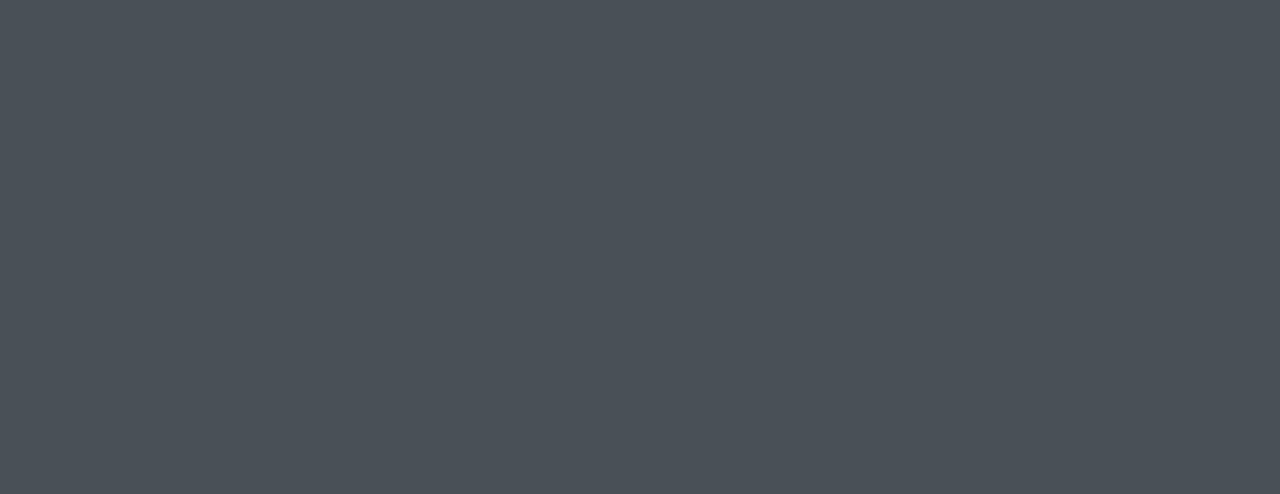
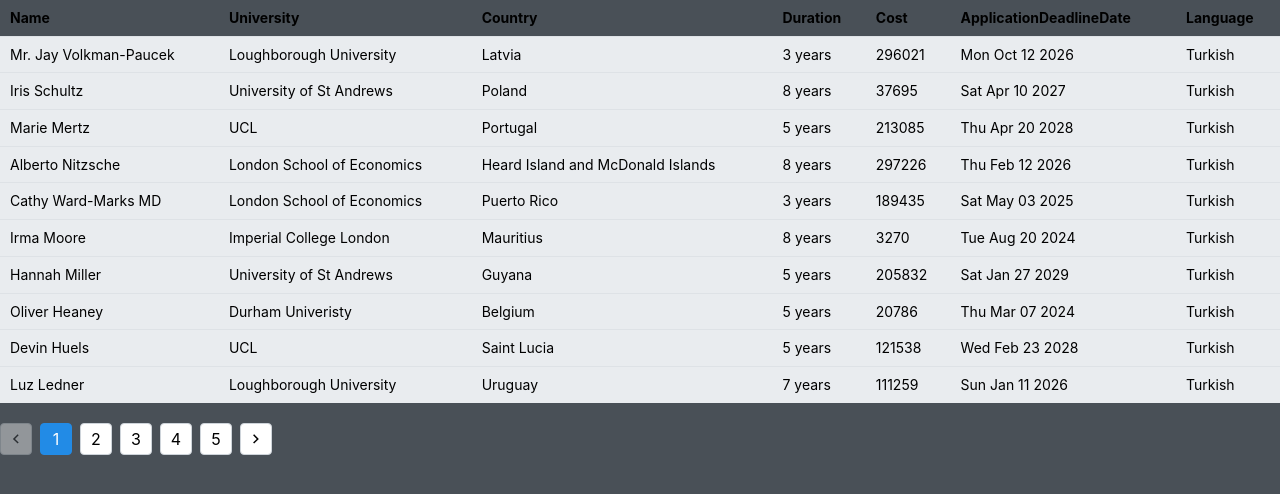
Before and after one commit to Burkes321/student-application-system, a React (Vite) app: page /home in a window 1280 px wide. Shown: the top 494 px of the page. Built offline with nearby package versions, Linux system fonts and the light colour scheme.

Commit message:
implement table component

```diff
--- a/src/components/page/page.module.css
+++ b/src/components/page/page.module.css
@@ -1,4 +1,4 @@
 .container {
-  min-height: 100vh;
+  height: 100vh;
   background-color: var(--mantine-color-gray-7)
 }
--- a/src/routes/home/Home.tsx
+++ b/src/routes/home/Home.tsx
@@ -1,8 +1,56 @@
+import { Table, Pagination } from '@mantine/core';
+import { useState } from 'react';
+
 import { APPLICATIONS } from './const';
 import css from './home.module.css';
 
 import { Page } from '../../components/page/Page';
 
 export const Home = () => {
-  return <Page></Page>;
+  console.log('🚀 ~ file: Home.tsx:5 ~ APPLICATIONS:', APPLICATIONS);
+  const [currentPage, setCurrentPage] = useState(1);
+
+  // cur page 0 shows 0 to 9
+  // then 10 to 19
+  // then 20 to 29
+
+  const rows = APPLICATIONS.map((application) => (
+    <Table.Tr key={application.cost} className={css.tableRow}>
+      <Table.Td>{application.name}</Table.Td>
+      <Table.Td>{application.university}</Table.Td>
+      <Table.Td>{application.country}</Table.Td>
+      <Table.Td>{application.duration}</Table.Td>
+      <Table.Td>{application.cost}</Table.Td>
+      <Table.Td>{application.applicationDeadlineDate.toDateString()}</Table.Td>
+      <Table.Td>{application.language}</Table.Td>
+    </Table.Tr>
+  )).slice((currentPage - 1) * 10, currentPage * 10);
+
+  // TODO: create a hook here which manages which list items to show
+
+  return (
+    <Page>
+      <Table>
+        <Table.Thead>
+          <Table.Tr>
+            <Table.Th>Name</Table.Th>
+            <Table.Th>University</Table.Th>
+            <Table.Th>Country</Table.Th>
+            <Table.Th>Duration</Table.Th>
+            <Table.Th>Cost</Table.Th>
+            <Table.Th>ApplicationDeadlineDate</Table.Th>
+            <Table.Th>Language</Table.Th>
+          </Table.Tr>
+        </Table.Thead>
+        <Table.Tbody>{rows}</Table.Tbody>
+      </Table>
+
+      <Pagination
+        className={css.pagination}
+        value={currentPage}
+        onChange={setCurrentPage}
+        total={APPLICATIONS.length / 10}
+      />
+    </Page>
+  );
 };
--- a/src/routes/home/home.module.css
+++ b/src/routes/home/home.module.css
@@ -1,6 +1,7 @@
-.container {
-  height: 100%;
-  display: flex;
-  justify-content: center;
-  align-items: center;
+.pagination {
+  margin-top: 20px;
 }
+
+.tableRow {
+  background-color: var(--mantine-color-gray-2)
+}
```
